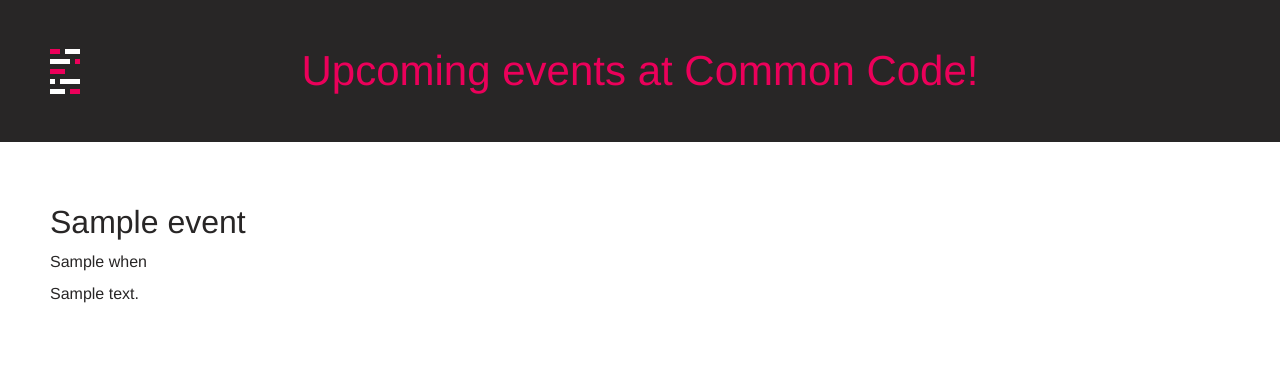
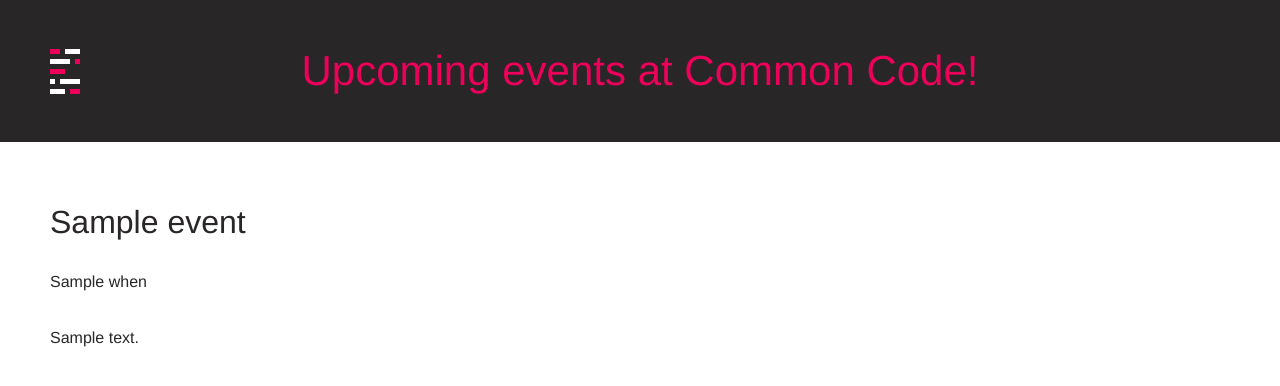
Before and after one commit to rapilabs/commoncode-events, a Flask app: template templates/layout.html in a window 1280 px wide. Shown: the top 386 px of the page. Run offline with Flask 2, Linux system fonts and the light colour scheme; the template is opened without the code that fills it: most values are stand-ins (such as "Sample title", 1, 10 or a date in 2020).

Commit message:
woah line height, maybe shoulda just left browser default css

```diff
--- a/static/css/layout.css
+++ b/static/css/layout.css
@@ -28,7 +28,8 @@
 }
 
 p {
-  margin: 1em 0;
+  margin: 2em 0;
+  line-height: 1.5em
 }
 
 ul {
```
